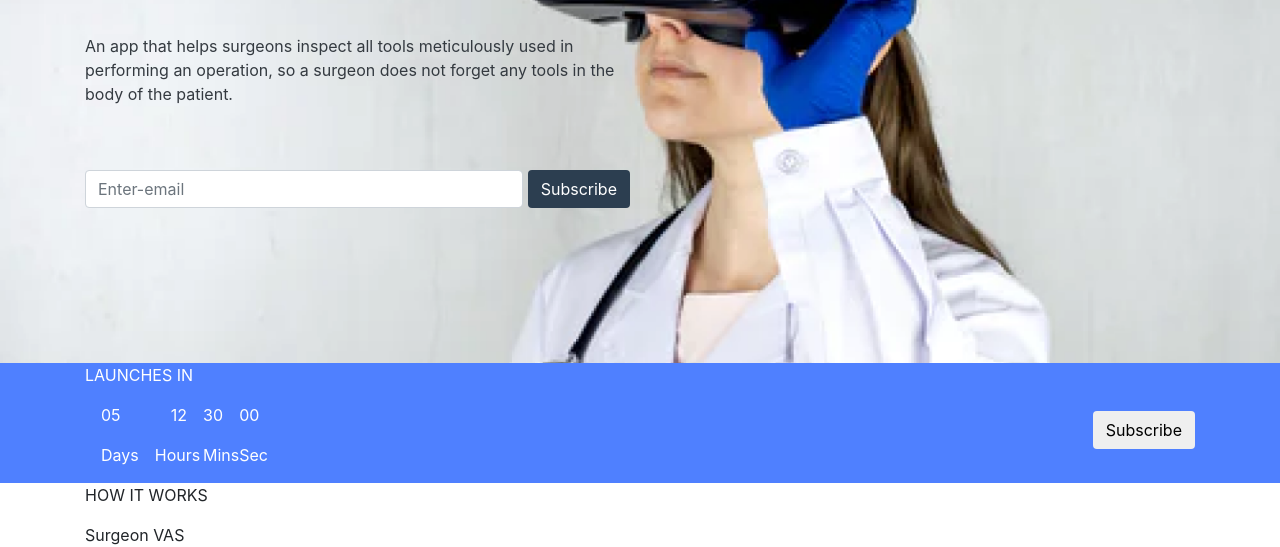
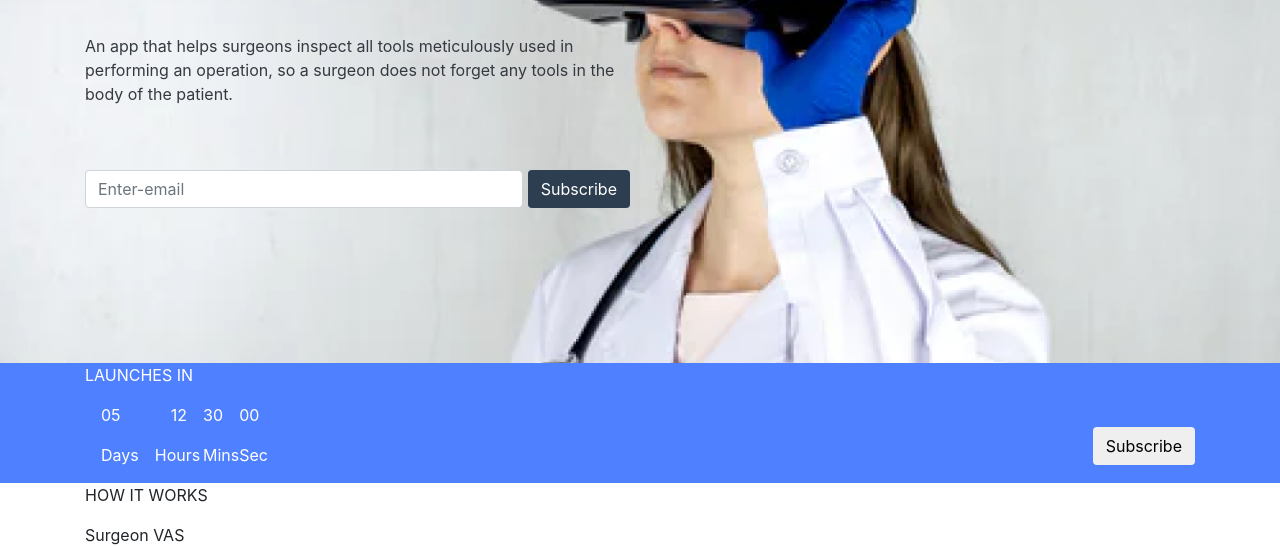
Before and after one commit to ekomikie/Surgeon-VAS, a plain HTML site: page index.html in a window 1280 px wide. Shown: the part 325-872 px from the top of the page. Drawn offline with nearby package versions, Linux system fonts and the light colour scheme.

Commit message:
Update index.html

```diff
--- a/index.html
+++ b/index.html
@@ -127,8 +127,9 @@
                     </div>
                     <div class="subscribe">
                         <div class="pt-5">
-                            <button class="btn white-butn " type="submit">Subscribe</button>
+                            <button class="btn white-butn mt-3" type="submit">Subscribe</button>
                         </div>
+
 
                     </div>
 
```
